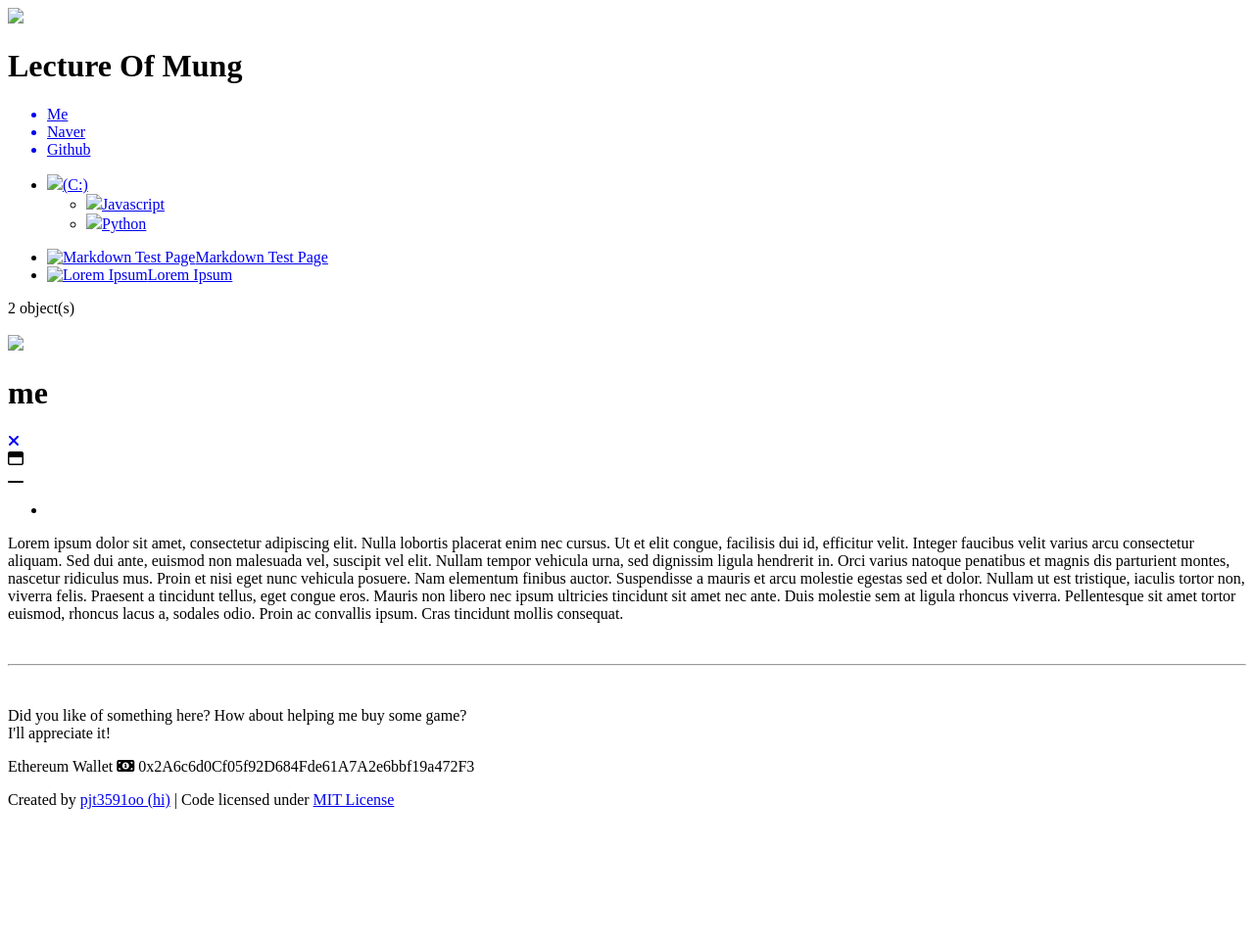
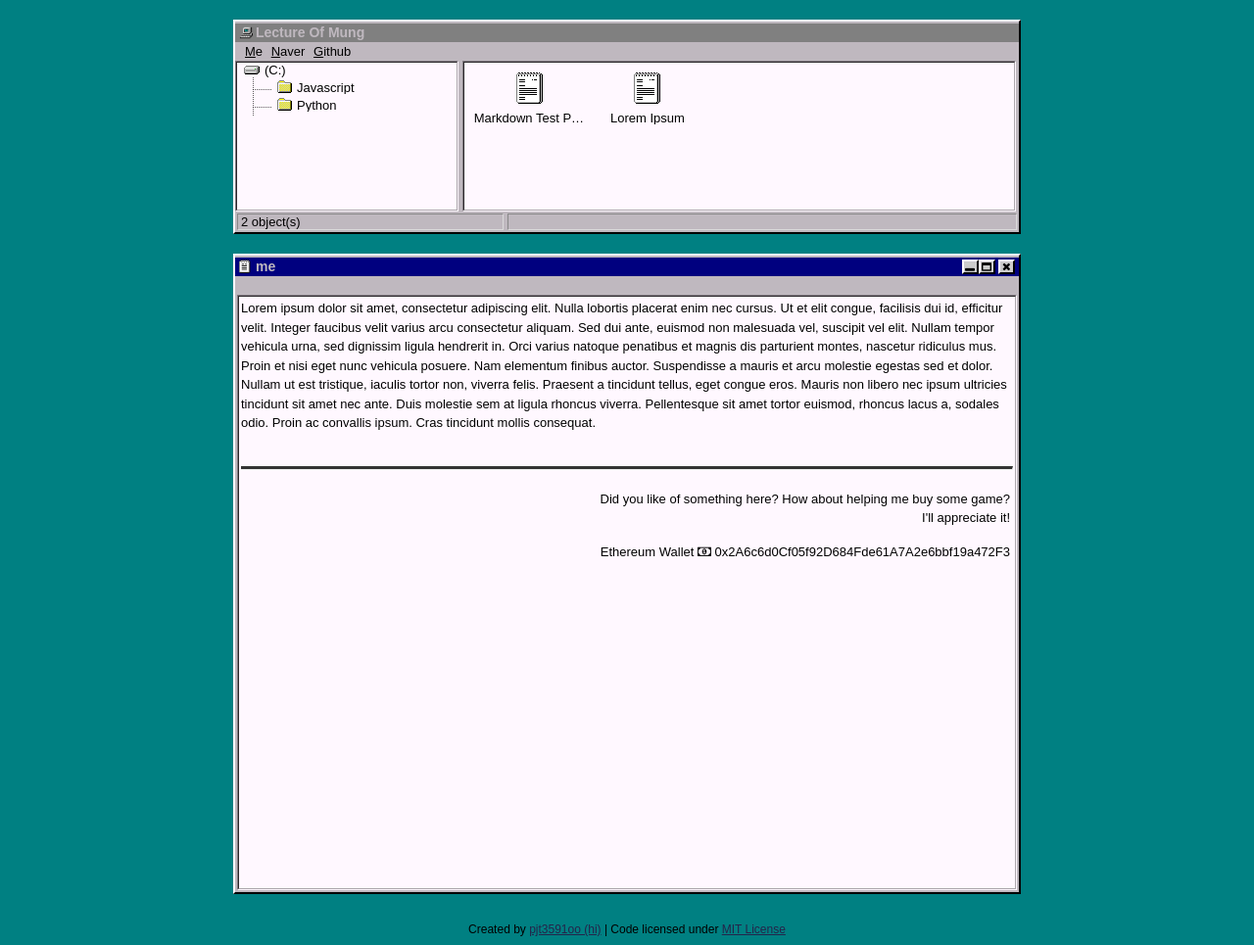
Before and after one commit to pjt3591oo/lecture, a Jekyll site: the page built from me/index.md, in a window 1280 px wide. Shown: the whole page at 98% size. Built offline with Jekyll 4.4.1, drawn with Linux system fonts in a browser that asks for light colours; nearby versions of some CDN libraries; library files that are not in the unit come from our copies; before the commit the page ends 900 px from its top, so only the background shows below that.

Commit message:
href의 경로를 lecture부터시작한다

```diff
--- a/_includes/topbar.html
+++ b/_includes/topbar.html
@@ -1,5 +1,5 @@
 <ul class="topbar">
-	<a href="/me"><li><u>M</u>e</li></a>
+	<a href="/lecture/me"><li><u>M</u>e</li></a>
 	<a href="https://blog.naver.com/pjt3591oo" target="_blank"><li><u>N</u>aver</li></a>
 	<a href="https://github.com/pjt3591oo" target="_blank"><li><u>G</u>ithub</li></a>
 </ul>
--- a/_layouts/default.html
+++ b/_layouts/default.html
@@ -4,24 +4,24 @@
 	<meta charset="utf-8">
 	<meta http-equiv="X-UA-Compatible" content="IE=edge">
 	<meta name="viewport" content="width=device-width, initial-scale=1, user-scalable=no">
-	<link rel="stylesheet" href="assets/css/atom-one-light.css">
+	<link rel="stylesheet" href="/lecture/assets/css/atom-one-light.css">
     {% if page.title or page.title == 'me' %}
         <title>{{ page.title }}</title>
-		<link rel="stylesheet" type="text/css" href="assets/css/002.css">
+		<link rel="stylesheet" type="text/css" href="/lecture/assets/css/002.css">
     {% else %}
         <title>{{ site.name }}</title>
-		<link rel="stylesheet" type="text/css" href="assets/css/001.css">
+		<link rel="stylesheet" type="text/css" href="/lecture/assets/css/001.css">
     {% endif %}
-	<link rel="stylesheet" href="assets/css/font-awesome.min.css">
-	<link rel="shortcut icon" href="assets/img/favicon.ico" type="image/x-icon">
-	<link rel="icon" href="assets/img/favicon.ico" type="image/x-icon">
-	<script src="assets/js/highlight.pack.js"></script>
+	<link rel="stylesheet" href="/lecture/assets/css/font-awesome.min.css">
+	<link rel="shortcut icon" href="/lecture/assets/img/favicon.ico" type="image/x-icon">
+	<link rel="icon" href="/lecture/assets/img/favicon.ico" type="image/x-icon">
+	<script src="/lecture/assets/js/highlight.pack.js"></script>
 	<script>hljs.initHighlightingOnLoad();</script>
 </head>
 <body>
 	<div class="wrapper">
 		<div class="default_title">
-			<img src="assets/img/mycomputer.png" />
+			<img src="/lecture/assets/img/mycomputer.png" />
 			{% if page.tag %}
 				<h1>{{ page.tag }}</h1>
 			{% else %}
@@ -31,11 +31,11 @@
 		{% include topbar.html %}
 		<div class="tag_list">
 			<ul id="tag-list">
-				<li><a href="/" ><img src="assets/img/disk.png" />(C:)</a>
+				<li><a href="/lecture" ><img src="/lecture/assets/img/disk.png" />(C:)</a>
 			<ul>
 				{% assign tags = site.tags | sort %}
 				{% for tag in tags %}
-				<li><a href="/tag/{{ tag | first | slugify }}/" title="{{ tag[0] | replace:'-', ' ' }}"><img src="assets/img/folder.ico" />{{ tag[0] | replace:'-', ' ' }}</a></li>
+				<li><a href="/lecture/tag/{{ tag | first | slugify }}/" title="{{ tag[0] | replace:'-', ' ' }}"><img src="/lecture/assets/img/folder.ico" />{{ tag[0] | replace:'-', ' ' }}</a></li>
 				{% endfor %}
 			</ul>
 				</li>
@@ -46,7 +46,7 @@
 				{% if page.title == 'me' or page.title == '404...' %}
 					<ul>
 						{% for post in site.posts %}
-						<li><a href="{{  post.url }}" title="{{ post.title }}"><img src="assets/img/file.ico" title="{{ post.title }}" />{{ post.title }}</a></li>
+						<li><a href="/lecture/{{  post.url }}" title="{{ post.title }}"><img src="/lecture/assets/img/file.ico" title="{{ post.title }}" />{{ post.title }}</a></li>
 						{% endfor %}
 					</ul>
 				{% else %}
@@ -55,7 +55,7 @@
 			{% else %}
 				<ul>
 					{% for post in site.posts %}
-					<li><a href="{{  post.url }}" title="{{ post.title }}"><img src="assets/img/file.ico" title="{{ post.title }}" />{{ post.title }}</a></li>
+					<li><a href="/lecture/{{  post.url }}" title="{{ post.title }}"><img src="/lecture/assets/img/file.ico" title="{{ post.title }}" />{{ post.title }}</a></li>
 					{% endfor %}
 				</ul>
 			{% endunless %}
@@ -72,9 +72,9 @@
 	{% if page.title %}
         <div class="content">
 			<div class="post_title">
-				<img src="assets/img/file.png" />
+				<img src="/lecture/assets/img/file.png" />
 				<h1>{{  page.title  }}</h1>
-				<a href="/"><div class="btn"><span class="fa fa-times"></span></div></a>
+				<a href="/lecture"><div class="btn"><span class="fa fa-times"></span></div></a>
 				<div class="btn btn_max"><span class="fa fa-window-maximize"></span></div>
 				<div class="btn"><span class="fa fa-window-minimize"></span></div>
 			</div>
@@ -89,8 +89,8 @@
 			</div>
 		</div>
     {% endif %}
-	<script src="assets/js/001.js"></script>
-	<script src="assets/js/002.js"></script>
+	<script src="/lecture/assets/js/001.js"></script>
+	<script src="/lecture/assets/js/002.js"></script>
 	<div class="footer">
 		<p>Created by <a href="http://github.com/pjt3591oo" target="_blank">pjt3591oo (hi)</a> | Code licensed under <a href="https://github.com/pjt3591oo/lecture/blob/master/LICENSE" target="_blank">MIT License</a></p>
 	</div>
--- a/_layouts/tag.html
+++ b/_layouts/tag.html
@@ -3,6 +3,6 @@ layout: default
 ---
 <ul>
 	{% for post in site.tags[page.tag] %}
-		<li><a href="{{  post.url }}" title="{{ post.title }}"><img src="assets/img/file.ico" title="{{ post.title }}" />{{ post.title }}</a></li>
+		<li><a href="/lecture/{{  post.url }}" title="{{ post.title }}"><img src="/lecture/assets/img/file.ico" title="{{ post.title }}" />{{ post.title }}</a></li>
 	{% endfor %}
 </ul>
--- a/_sass/_main.scss
+++ b/_sass/_main.scss
@@ -156,7 +156,7 @@ ul.topbar {
 	}
 }
 #tag-list {
-    background:transparent url(assets/img/pixel-alt.png) repeat-y 15px 0;
+    background:transparent url(/lecture/assets/img/pixel-alt.png) repeat-y 15px 0;
 }
 #tag-list li {
     padding:0 0 0 2px;
@@ -166,7 +166,7 @@ ul.topbar {
     display:block;
 }
 #tag-list li ul li {
-    background:transparent url(assets/img/pixel-alt.png) repeat-x 0 8px;
+    background:transparent url(/lecture/assets/img/pixel-alt.png) repeat-x 0 8px;
     margin:4px 0 4px 13px;
     padding:0 0 0 20px;
 }
@@ -393,7 +393,7 @@ ul.topbar {
       width: 16px;
 } /* this targets the default scrollbar (compulsory) */
 ::-webkit-scrollbar-track {
-	background-image: url("assets/img/track.png");
+	background-image: url("/lecture/assets/img/track.png");
 	background-repeat: repeat-x repeat-y;
 } /* the new scrollbar will have a flat appearance with the set background color */
 
@@ -413,19 +413,19 @@ ul.topbar {
 	background-repeat: no-repeat;
 
 	&:vertical:decrement {
-		background-image: url("assets/img/up.png");
+		background-image: url("/lecture/assets/img/up.png");
 	}
 
 	&:vertical:increment {
-		background-image: url("assets/img/down.png");
+		background-image: url("/lecture/assets/img/down.png");
 	}
 
 	&:horizontal:decrement {
-		background-image: url("assets/img/left.png");
+		background-image: url("/lecture/assets/img/left.png");
 	}
 
 	&:horizontal:increment {
-		background-image: url("assets/img/right.png");
+		background-image: url("/lecture/assets/img/right.png");
 	}
 
 	&:active {
--- a/index.html
+++ b/index.html
@@ -3,6 +3,6 @@ layout: default
 ---
 <ul>
 	{% for post in site.posts %}
-	<li><a href="{{  post.url }}" title="{{ post.title }}"><img src="assets/img/file.ico" title="{{ post.title }}" />{{ post.title }}</a></li>
+	<li><a href="/lecture/{{  post.url }}" title="{{ post.title }}"><img src="/lecture/assets/img/file.ico" title="{{ post.title }}" />{{ post.title }}</a></li>
 	{% endfor %}
 </ul>
```
Also changed, not shown: 11 other files.
